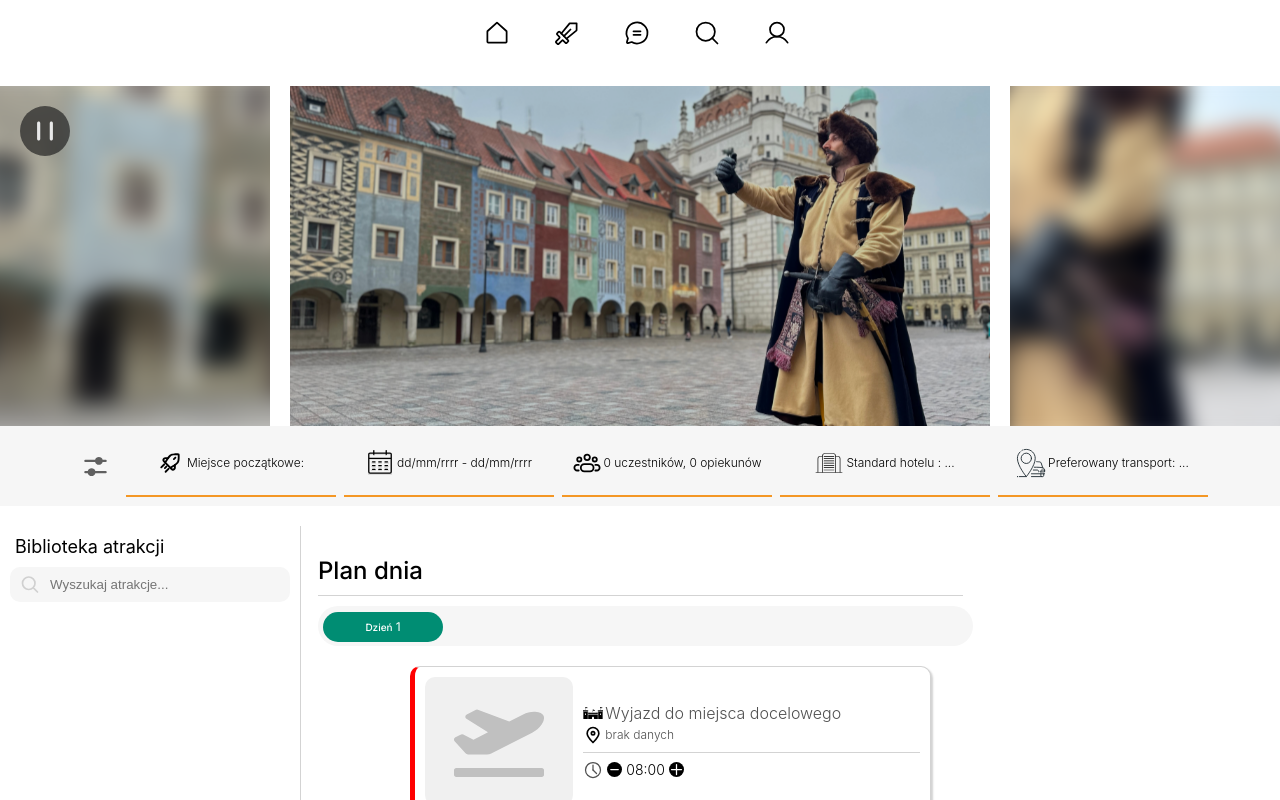
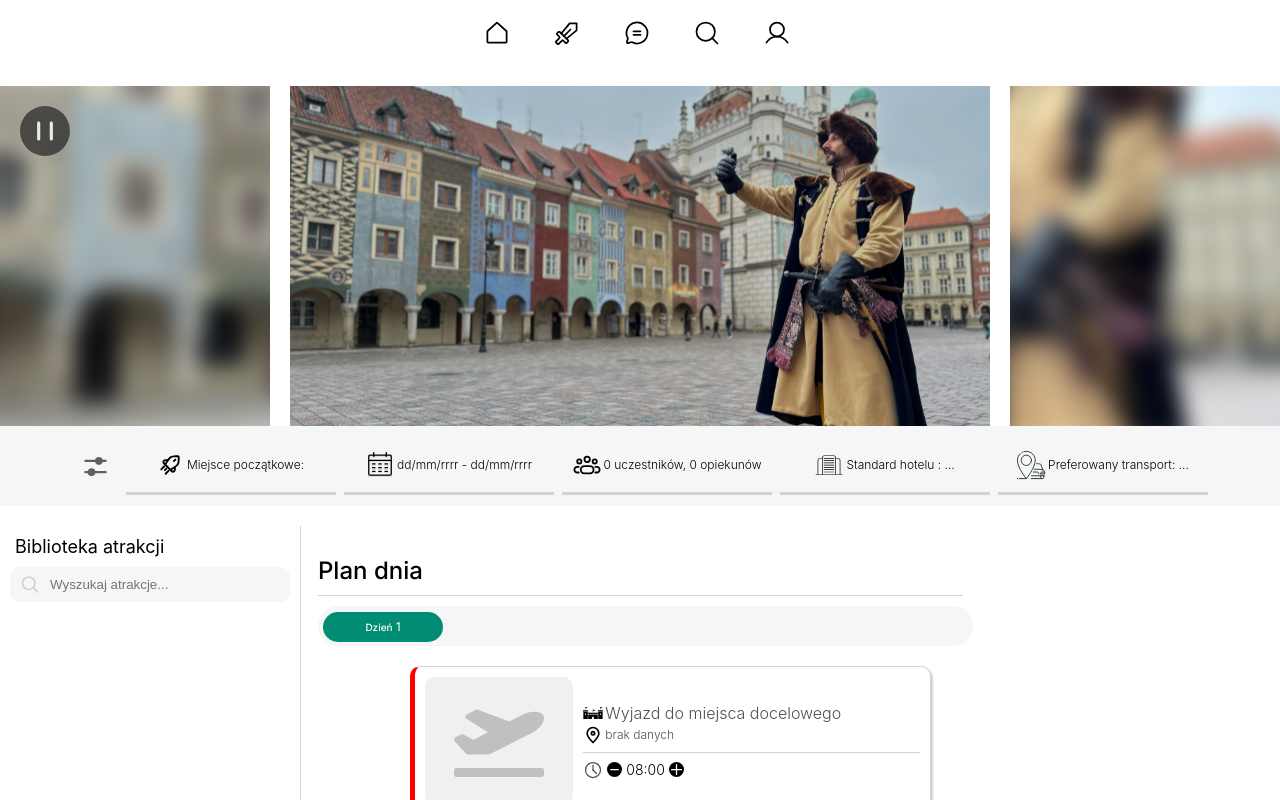
Before and after one commit to mlodygrover/wycieczkzklasa, a React (Create React App) app: page / in a window 1280 px wide. Shown: the top 800 px of the page. Built offline with nearby package versions, Linux system fonts and the light colour scheme.

Commit message:
1.10 beginning

```diff
--- a/src/konfiguratorMain.js
+++ b/src/konfiguratorMain.js
@@ -268,7 +268,7 @@ const SettingsButton = styled.div`
     height: 50px;
     position: relative;
     cursor: pointer;
-    border-bottom: 2px solid #F49725;
+    border-bottom: 3px solid lightgray;
     transition: 0.3s ease-in-out;
     display: flex;
     align-items: center;
@@ -277,18 +277,16 @@ const SettingsButton = styled.div`
     padding: 2px 5px;
     font-weight: 300;
     gap: 2px;
-    padding-bottom: 7px;
-    &:hover{
-        padding-bottom: 5px;
-        border-bottom: 4px solid #e38614;
+    &:hover, &.chosen{
+        border-bottom: 3px solid #008d73ff;
     }
 
     @media screen and (max-width: 1100px){
         border-bottom: none;
-        border-left: 2px solid #F49725;
+        border-left: 2px solid lightgray;
         &:hover{
         border-bottom: none;
-        border-left: 4px solid #e38614;
+        border-left: 2px solid #008d73ff;
     }
 
     }
@@ -1119,7 +1117,7 @@ export const KonfiguratorMain = ({ dataPrzyjazduInit, dataWyjazduInit, standardH
                 <div className="iconEditBox" onClick={() => setSettingsOpened(!settingsOpened)}>
                     <img src="../icons/filter.svg" height={'60%'} />
                 </div>
-                <SettingsButton onClick={() => { setMiejsceDocelowePopupOpened(!miejsceDocelowePopupOpened); setOffOthers(0) }}>
+                <SettingsButton onClick={() => { setMiejsceDocelowePopupOpened(!miejsceDocelowePopupOpened); setOffOthers(0) }} className={miejsceDocelowePopupOpened ? "chosen" : ""}>
 
                     <img height="30px" width="30px" src="../icons/icon-rocket.svg" />
                     Miejsce początkowe:<span>{miejsceDocelowe ? miejsceDocelowe.nazwa : "..."} </span>
@@ -1170,7 +1168,7 @@ export const KonfiguratorMain = ({ dataPrzyjazduInit, dataWyjazduInit, standardH
                     </div>}
                 </SettingsButton>
 
-                <SettingsButton onClick={() => { setWyborDatyOpened(!wyborDatyOpened); setOffOthers(1) }}>
+                <SettingsButton className={wyborDatyOpened ? "chosen" : ""} onClick={() => { setWyborDatyOpened(!wyborDatyOpened); setOffOthers(1) }}>
 
                     <img height="30px" width="30px" src="../icons/calendar-svgrepo-com.svg" />
                     {formatDate(dataPrzyjazdu || "")} - {formatDate(dataWyjazdu || "")}
@@ -1179,7 +1177,7 @@ export const KonfiguratorMain = ({ dataPrzyjazduInit, dataWyjazduInit, standardH
                     </div>}
                 </SettingsButton>
 
-                <SettingsButton onClick={() => { setWyborGosciOpened(!wyborGosciOpened); setOffOthers(2) }}>
+                <SettingsButton className={wyborDatyOpened ? "chosen" : ""} onClick={() => { setWyborGosciOpened(!wyborGosciOpened); setOffOthers(2) }}>
 
                     <img height="30px" width="30px" src="../icons/users.svg" />
                     {liczbaUczestnikow} uczestników, {liczbaOpiekunów} opiekunów
@@ -1189,7 +1187,7 @@ export const KonfiguratorMain = ({ dataPrzyjazduInit, dataWyjazduInit, standardH
                     </div>}
 
                 </SettingsButton>
-                <SettingsButton onClick={() => { setWyborStandardHoteluOpened(!wyborStandardHoteluOpened); setOffOthers(3) }}>
+                <SettingsButton className={wyborStandardHoteluOpened ? "chosen" : ""} onClick={() => { setWyborStandardHoteluOpened(!wyborStandardHoteluOpened); setOffOthers(3) }}>
 
                     <img height="30px" width="30px" src="../icons/icon-hotel.svg" />
                     Standard hotelu : {standardHotelu || "..."}
@@ -1202,7 +1200,7 @@ export const KonfiguratorMain = ({ dataPrzyjazduInit, dataWyjazduInit, standardH
                         />
                     </div>}
                 </SettingsButton>
-                <SettingsButton onClick={() => { setWyborStandardTransportuOpened(!wyborStandardTransportuOpened); setOffOthers(4) }}>
+                <SettingsButton className={wyborStandardTransportuOpened ? "chosen" : ""} onClick={() => { setWyborStandardTransportuOpened(!wyborStandardTransportuOpened); setOffOthers(4) }}>
 
                     <img height="30px" width="30px" src="../icons/icon-transport.svg" />
                     Preferowany transport: {standardTransportu || "..."}
```
